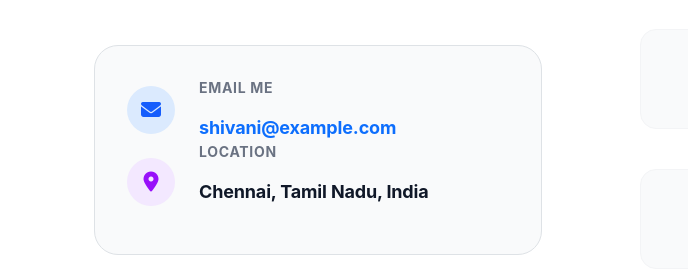
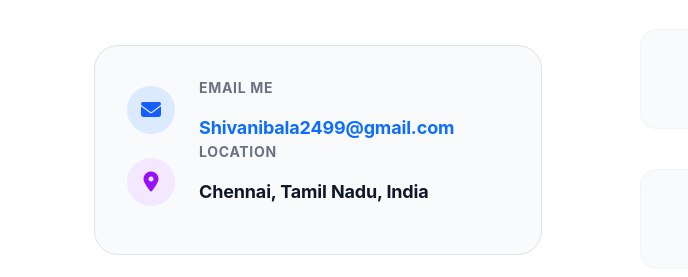
Before and after one commit to karlekartier/shivani, a website: page contact.html in a window 1280 px wide. Shown: the part 790-1067 px from the top of the page, 0-688 px from the left. Drawn offline with nearby package versions, Linux system fonts and the light colour scheme.

Commit message:
gthtyj8o7o35243

```diff
--- a/contact.html
+++ b/contact.html
@@ -183,7 +183,7 @@
                                     <div>
                                         <p class="text-sm text-gray-500 uppercase font-bold tracking-wider">Email Me</p>
                                         <a href="mailto:Shivanibala2499@gmail.com"
-                                            class="text-lg font-bold text-gray-900 dark:text-white hover:text-blue-600 transition-colors">shivani@example.com</a>
+                                            class="text-lg font-bold text-gray-900 dark:text-white hover:text-blue-600 transition-colors">Shivanibala2499@gmail.com</a>
                                     </div>
                                 </div>
                                 <div class="flex items-center gap-4">
```
